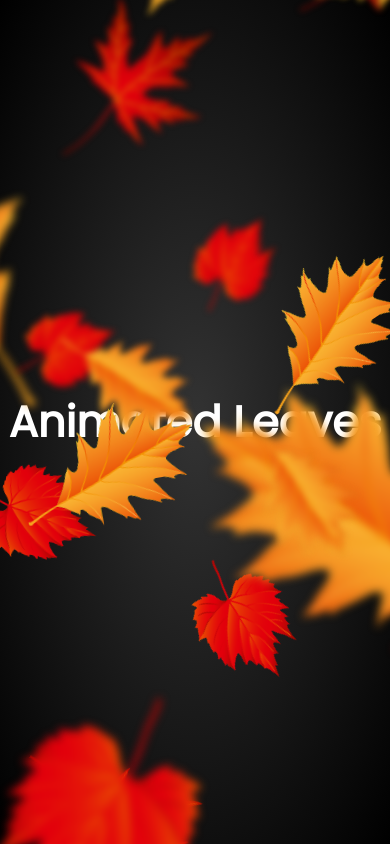
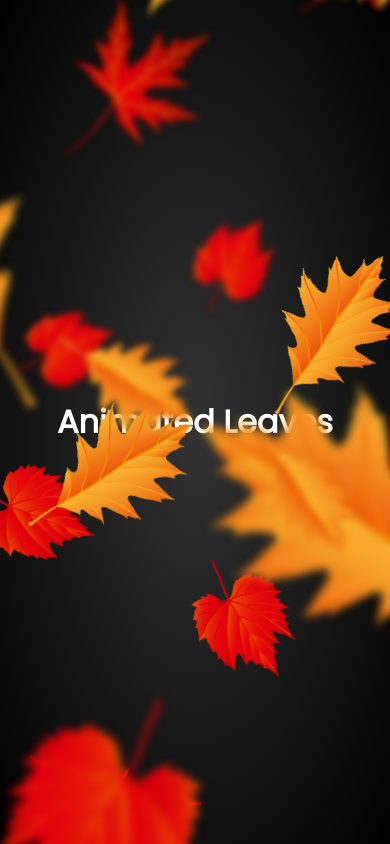
Before and after one commit to VladimirSaenko/Autumn-Falling-Leaves, a plain HTML site: page index.html in a window 390 px wide. Drawn offline with Linux system fonts and the light colour scheme.

Commit message:
Update media

```diff
--- a/style.css
+++ b/style.css
@@ -13,6 +13,7 @@ section {
     position: relative;
     justify-content: center;
     align-items: center;
+    text-align: center;
     width: 100%;
     height: 100vh;
     background: radial-gradient(#333, #000);
@@ -126,6 +127,6 @@ section .set div:nth-child(8) {
 
 @media screen and (min-width: 300px) and (max-width: 800px) {
     section h2 {
-        font-size: 2.7em;
+        font-size: 2em;
     }
 }
```
